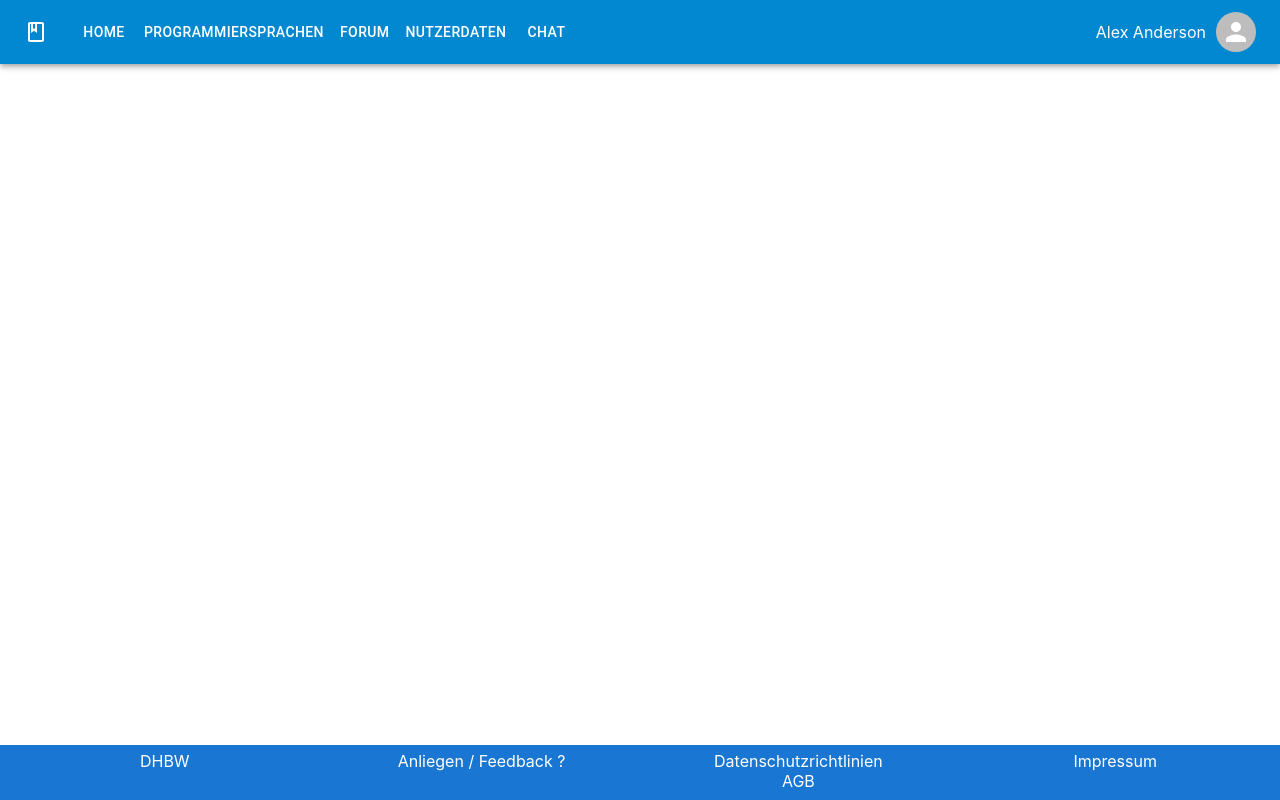
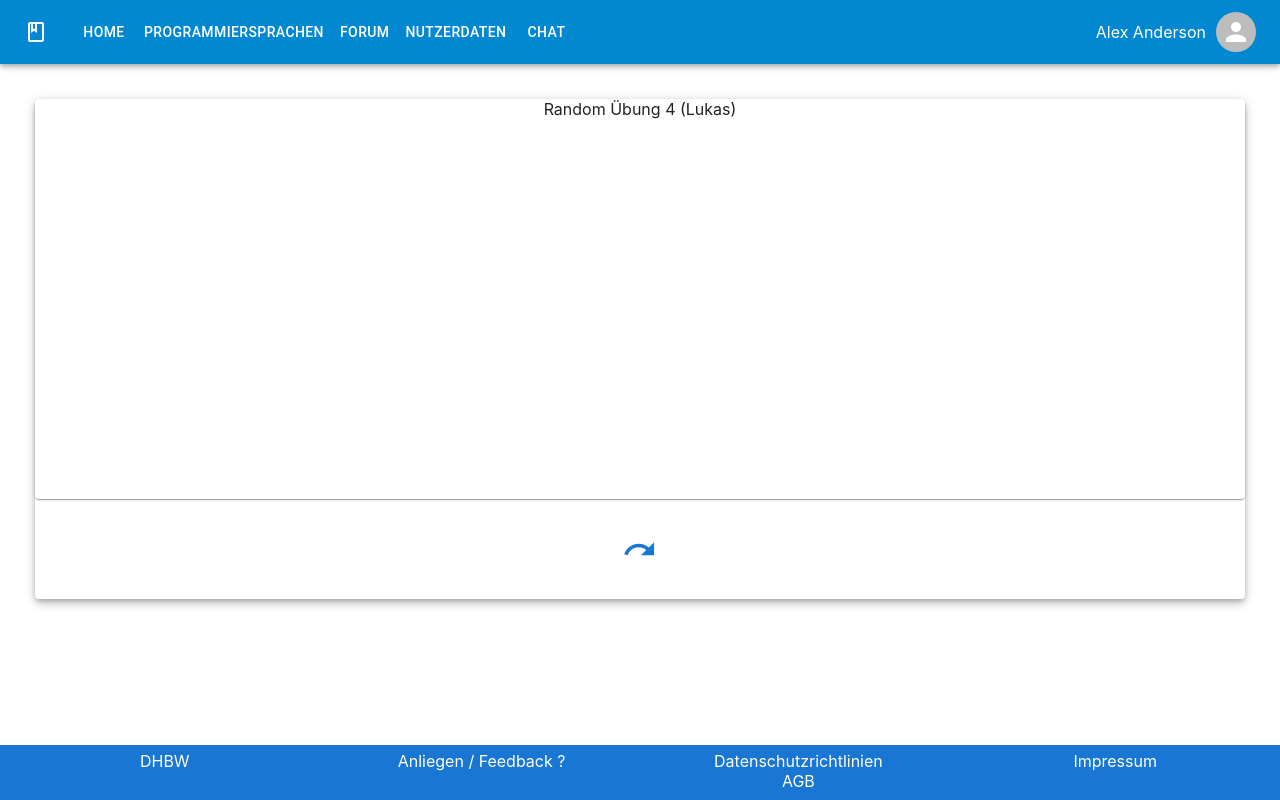
Before and after one commit to sakulklk/Lernmanagement, a Next.js app: page /home_dashboard_random_challenge in a window 1280 px wide. Built offline with nearby package versions, Linux system fonts and the light colour scheme.

Commit message:
1 file modified, 1 added, 1 deleted

```diff
--- a/components/home/dashboard/randomQuestionPicker.js
+++ b/components/home/dashboard/RandomQuestionPicker.js
@@ -4,7 +4,7 @@ import Grid from '@mui/material/Grid';
 import IconButton from '@mui/material/IconButton';
 import RedoOutlinedIcon from '@mui/icons-material/RedoOutlined';
 
-export default function randomQuestionPicker() {
+export default function RandomQuestionPicker() {
   const randomQuestions = [
     'Random Übung 1 (Lukas)',
     'Random Übung 2 (Lukas)',
--- a/pages/home_dashboard_random_challenge.js
+++ b/pages/home_dashboard_random_challenge.js
@@ -1,11 +1,11 @@
 import NavBar from '../components/NavBar.js';
 import Footer from '../components/Footer.js';
-import randomQuestionPicker from '../components/home/dashboard/randomQuestionPicker.js';
+import RandomQuestionPicker from '../components/home/dashboard/RandomQuestionPicker.js';
 export default function Test() {
   return (
     <>
       <NavBar></NavBar>
-      <randomQuestionPicker></randomQuestionPicker>
+      <RandomQuestionPicker></RandomQuestionPicker>
       <Footer></Footer>
     </>
   );
```
